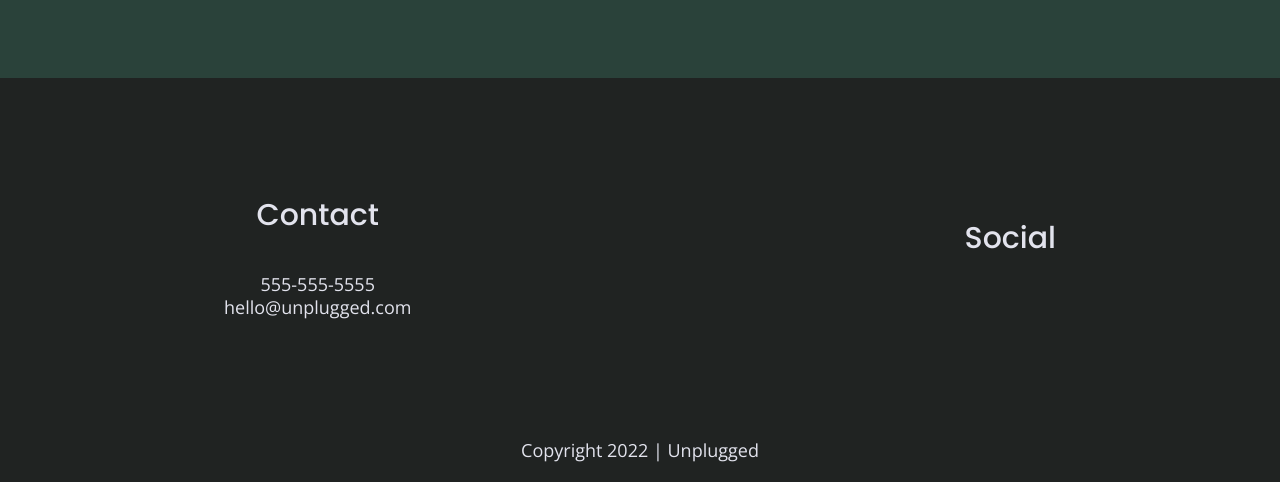
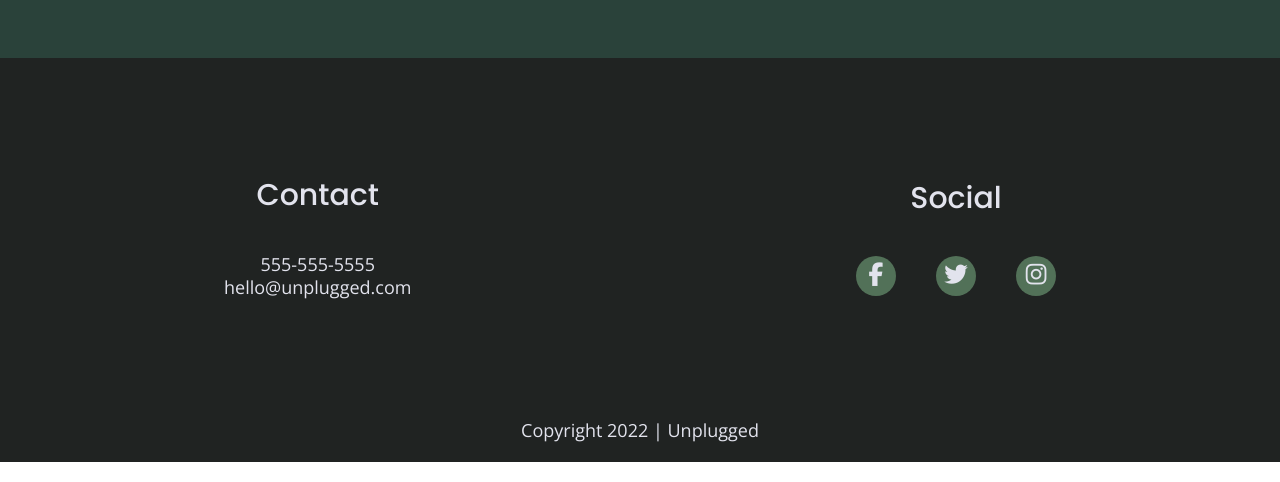
Before and after one commit to ljoseph13/unplugged-responsive-website, a website built with Parcel: page index.html in a window 1280 px wide. Shown: the part 2505-2987 px from the top of the page. Built offline with nearby package versions, Linux system fonts and the light colour scheme.

Commit message:
Font awesome social icons added

```diff
--- a/css/main.css
+++ b/css/main.css
@@ -244,6 +244,14 @@ footer .social-icons p {
   display: flex;
   justify-content: center;
   align-items: center;
+  background-color: #527158;
+  border-radius: 50%;
+  width: 40px;
+  height: 40px;
+}
+
+footer .social-icons p i {
+  font-size: 1.3125em;
 }
 
 footer .copyright {
@@ -337,6 +345,11 @@ input[type=button] {
   justify-content: center;
   align-items: center;
   flex-flow: row wrap;
+}
+
+.features i {
+  font-size: 3.75em;
+  margin-bottom: 40px;
 }
 
 .features p {
@@ -628,6 +641,10 @@ input[type=button] {
       width: 62%;
     }
 
+    .features i {
+      margin-bottom: 30px;
+    }
+
     /* Reviews */
     .reviews article {
       display: flex;
@@ -672,6 +689,11 @@ input[type=button] {
 
     footer p {
       line-height: 1.285;
+    }
+
+    footer .social-icons {
+      width: 12.5em;
+      justify-content: space-between;
     }
 
     footer .copyright {
--- a/index.html
+++ b/index.html
@@ -163,13 +163,13 @@
           <h4>Social</h4>
           <div class="social-icons">
             <p>
-              <a href="https://www.facebook.com/Skillcrush" target="_blank"></a>
+              <a href="https://www.facebook.com/Skillcrush" target="_blank"><i class="fab fa-facebook-f"></i></a>
             </p>
             <p>
-              <a href="https://www.twitter.com/Skillcrush" target="_blank"></a>
+              <a href="https://www.twitter.com/Skillcrush" target="_blank"><i class="fab fa-twitter"></i></a>
             </p>
             <p>
-              <a href="https://www.instagram.com/Skillcrush" target="_blank"></a>
+              <a href="https://www.instagram.com/Skillcrush" target="_blank"><i class="fab fa-instagram"></i></a>
             </p>
           </div>
         </div>
```
Also changed, not shown: about/index.html (+3 -3 lines), faq/index.html (+3 -3 lines).
